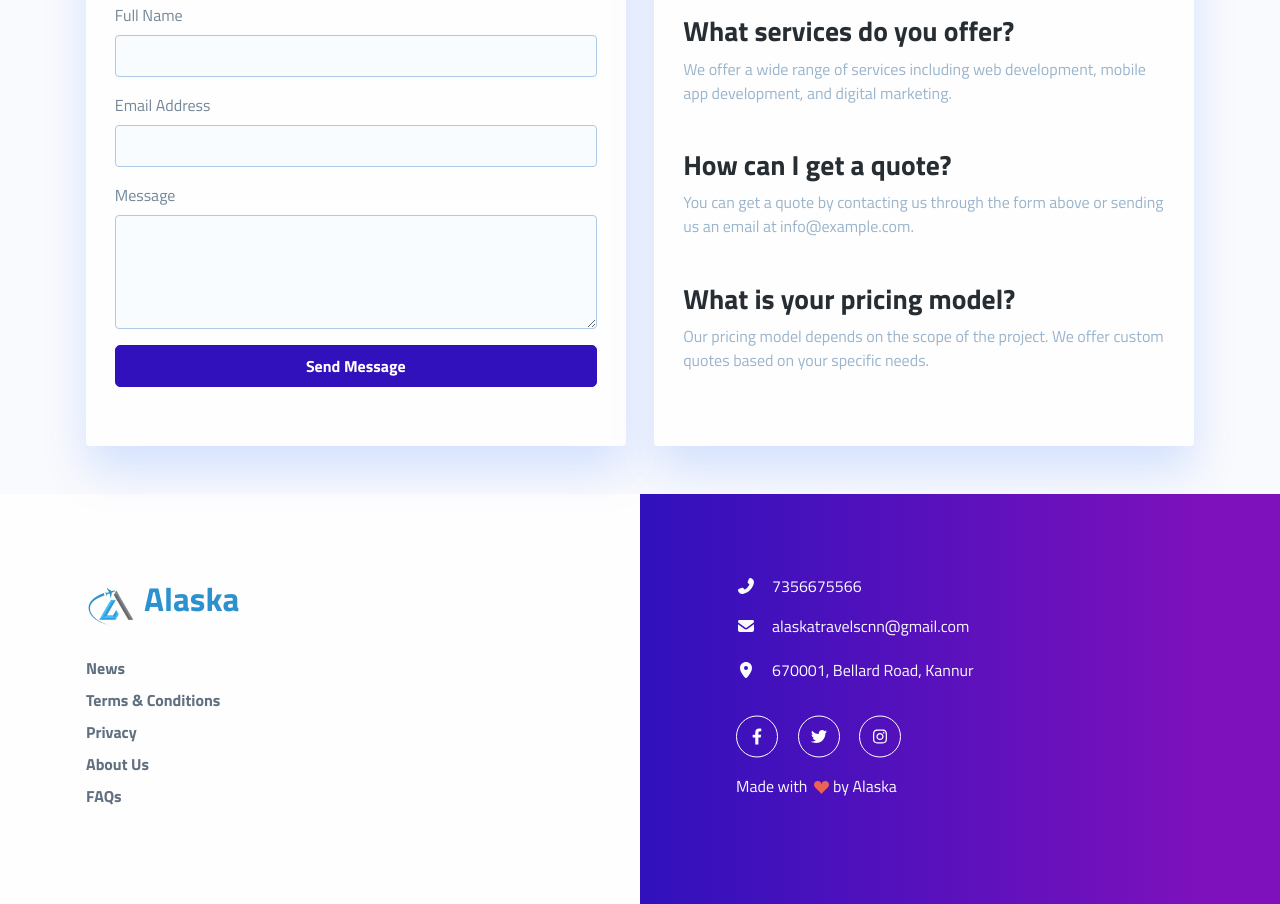
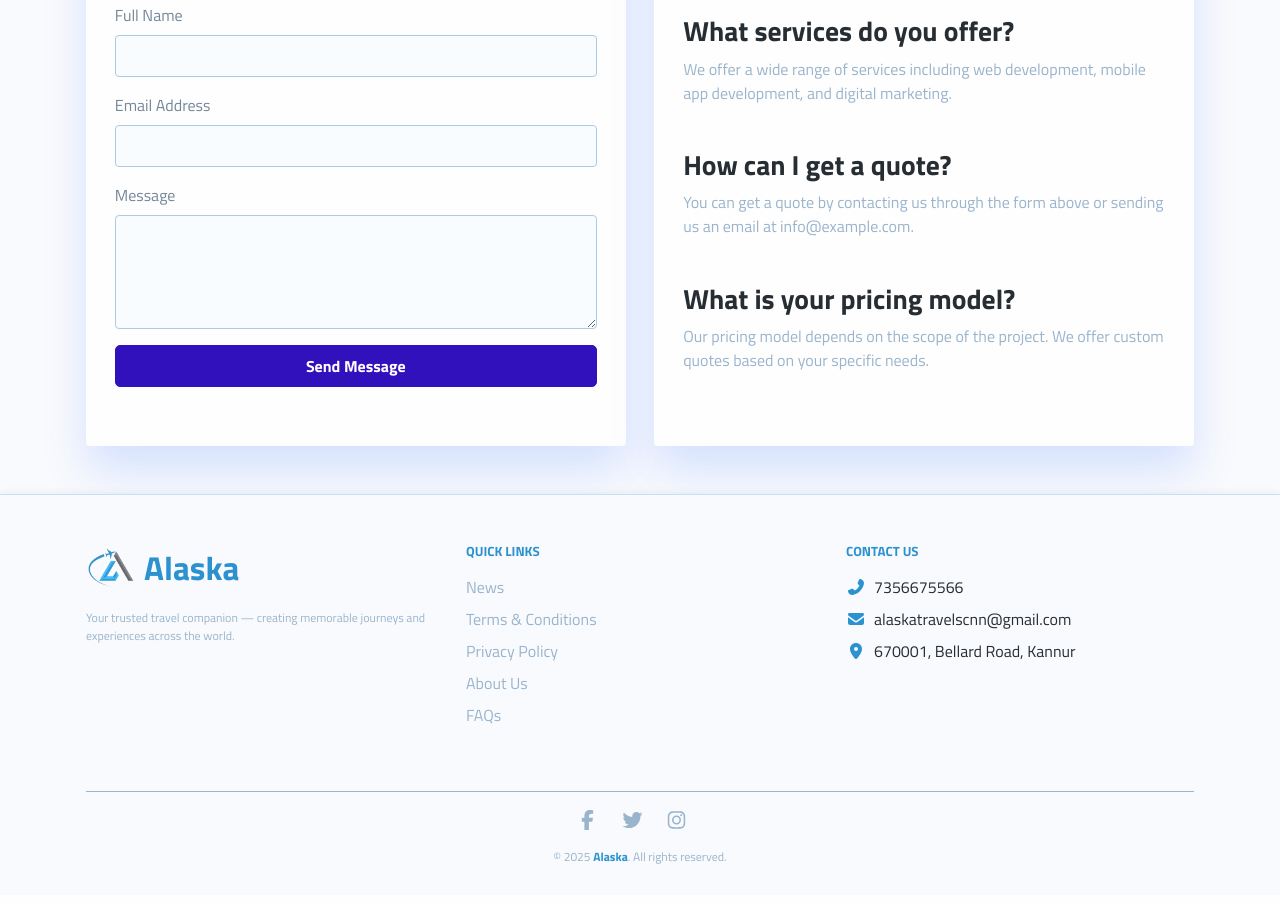
Before and after one commit to devadas132/alaska, a plain HTML site: page index.html in a window 1280 px wide. Shown: the part 5971-6875 px from the top of the page. Drawn offline with Linux system fonts and the light colour scheme.

Commit message:
All footer changed

```diff
--- a/index.html
+++ b/index.html
@@ -819,39 +819,79 @@ Thankyou ....</p>
 
       <!-- ============================================-->
       <!-- <section> begin ============================-->
-      <section class="py-0 overflow-hidden">
+<section class="footer bg-light text-dark pt-5 pb-4 border-top">
+  <div class="container">
+    <div class="row gy-4">
 
-<div class="container">
-          <div class="row">
-            <div class="col-6 col-sm-4 col-lg-6">
-              <div class="py-7"><img class="d-inline-block" src="assets/img/gallery/logo.png" width="50" alt="logo" /><span class="fw-bold fs-4 text-primary ms-2">Alaska</span>
-                <ul class="list-unstyled mt-4">
-                  <li class="mb-2"><a class="text-800 fw-bold text-decoration-none" href="#!">News</a></li>
-                  <li class="mb-2"><a class="text-800 fw-bold text-decoration-none" href="#!">Terms &amp; Conditions</a></li>
-                  <li class="mb-2"><a class="text-800 fw-bold text-decoration-none" href="#!">Privacy</a></li>
-                  <li class="mb-2"><a class="text-800 fw-bold text-decoration-none" href="#!">About Us</a></li>
-                  <li class="mb-2"><a class="text-800 fw-bold text-decoration-none" href="#!">FAQs</a></li>
+      <!-- Brand and Description -->
+      <div class="col-lg-4 col-md-6">
+        <div class="d-flex align-items-center mb-3">
+          <img src="assets/img/gallery/logo.png" width="50" alt="logo">
+          <span class="fw-bold fs-4 text-primary ms-2">Alaska</span>
+        </div>
+        <p class="small text-muted">
+          Your trusted travel companion — creating memorable journeys and experiences across the world.
+        </p>
+      </div>
+
+      <!-- Quick Links -->
+      <div class="col-lg-4 col-md-6">
+        <h6 class="fw-bold text-uppercase mb-3 text-primary">Quick Links</h6>
+        <ul class="list-unstyled">
+          <li class="mb-2"><a href="#!" class="text-decoration-none text-muted footer-link">News</a></li>
+          <li class="mb-2"><a href="#!" class="text-decoration-none text-muted footer-link">Terms & Conditions</a></li>
+          <li class="mb-2"><a href="#!" class="text-decoration-none text-muted footer-link">Privacy Policy</a></li>
+          <li class="mb-2"><a href="#!" class="text-decoration-none text-muted footer-link">About Us</a></li>
+          <li><a href="#!" class="text-decoration-none text-muted footer-link">FAQs</a></li>
         </ul>
       </div>
+
+      <!-- Contact Info -->
+      <div class="col-lg-4 col-md-6">
+        <h6 class="fw-bold text-uppercase mb-3 text-primary">Contact Us</h6>
+        <p class="mb-2"><i class="fas fa-phone-alt me-2 text-primary"></i>7356675566</p>
+        <p class="mb-2"><i class="fas fa-envelope me-2 text-primary"></i>alaskatravelscnn@gmail.com</p>
+        <p class="mb-0"><i class="fas fa-map-marker-alt me-2 text-primary"></i>670001, Bellard Road, Kannur</p>
       </div>
-            <div class="col-6 col-8 col-lg-6 bg-primary-gradient bg-offcanvas-right">
-              <div class="p-3 py-7 p-md-7">
-                <p class="text-light"><i class="fas fa-phone-alt me-3"></i><span class="text-light">7356675566</span></p>
-                <p class="text-light"><i class="fas fa-envelope me-3"></i><span class="text-light">alaskatravelscnn@gmail.com</span></p>
-                <p class="text-light"><i class="fas fa-map-marker-alt me-3"></i><span class="text-light lh-lg">670001, Bellard Road, Kannur<br/></span></p>
-                <div class="mt-4"><a href="#!"> <img class="me-3" src="assets/img/icons/facebook.svg" alt="..." /></a><a href="#!"> <img class="me-3" src="assets/img/icons/twitter.svg" alt="..." /></a><a href="#!"> <img class="me-3" src="assets/img/icons/instagram.svg" alt="..." /></a></div>
-                <p class="mt-3 text-light text-center text-md-start"> Made with&nbsp;
-                  <svg class="bi bi-suit-heart-fill" xmlns="http://www.w3.org/2000/svg" width="15" height="15" fill="#EB6453" viewBox="0 0 16 16">
-                    <path d="M4 1c2.21 0 4 1.755 4 3.92C8 2.755 9.79 1 12 1s4 1.755 4 3.92c0 3.263-3.234 4.414-7.608 9.608a.513.513 0 0 1-.784 0C3.234 9.334 0 8.183 0 4.92 0 2.755 1.79 1 4 1z"></path>
-                  </svg>&nbsp;by&nbsp;<a class="text-light" href="https://themewagon.com/" target="_blank">Alaska </a>
-                </p>
+
     </div>
+
+    <!-- Divider -->
+    <hr class="mt-5 mb-3 text-muted">
+
+    <!-- Social Media -->
+    <div class="text-center mb-3">
+      <a href="#!" class="text-muted me-3 footer-social"><i class="fab fa-facebook-f fa-lg"></i></a>
+      <a href="#!" class="text-muted me-3 footer-social"><i class="fab fa-twitter fa-lg"></i></a>
+      <a href="#!" class="text-muted me-3 footer-social"><i class="fab fa-instagram fa-lg"></i></a>
     </div>
+
+    <!-- Copyright -->
+    <div class="text-center small text-muted">
+      © 2025 <span class="fw-bold text-primary">Alaska</span>. All rights reserved.
     </div>
+
   </div>
-        <!-- end of .container-->
+</section>
 
-      </section>
+<style>
+.footer {
+  box-shadow: 0 -2px 8px rgba(0, 0, 0, 0.05);
+}
+
+.footer-link:hover {
+  color: #0d6efd;
+  text-decoration: underline;
+  transition: all 0.3s ease;
+}
+
+.footer-social:hover {
+  color: #0d6efd;
+  transform: translateY(-2px);
+  transition: all 0.3s ease;
+}
+</style>
+
       <!-- <section> close ============================-->
       <!-- ============================================-->
 
```
Also changed, not shown: bus.html (+63 -25 lines), flight.html (+63 -25 lines), hotel.html (+63 -25 lines), packages.html (+63 -25 lines), resort.html (+63 -25 lines), support.html (+63 -25 lines), train.html (+63 -25 lines). Lines whose indentation alone changed are shown as unchanged.
